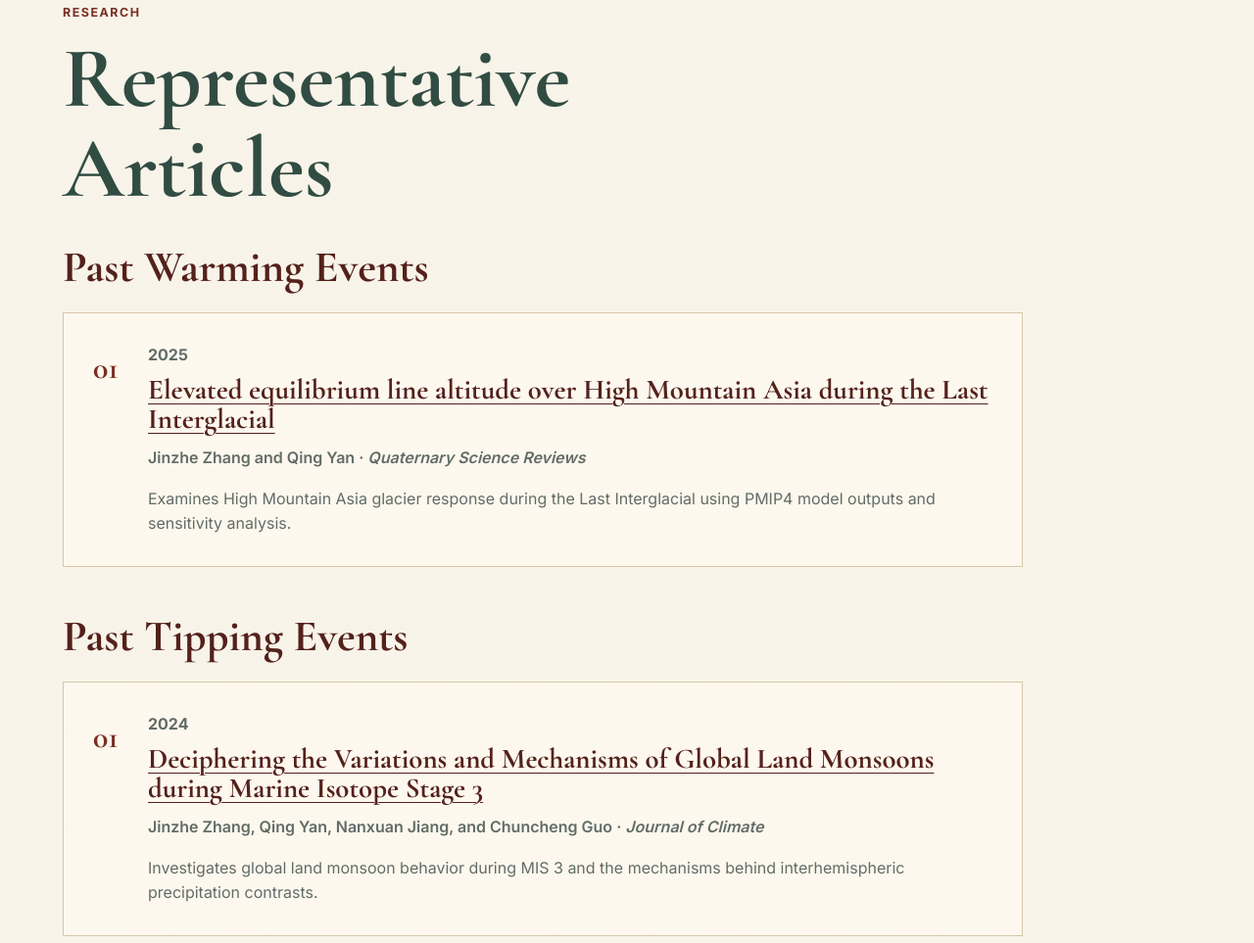
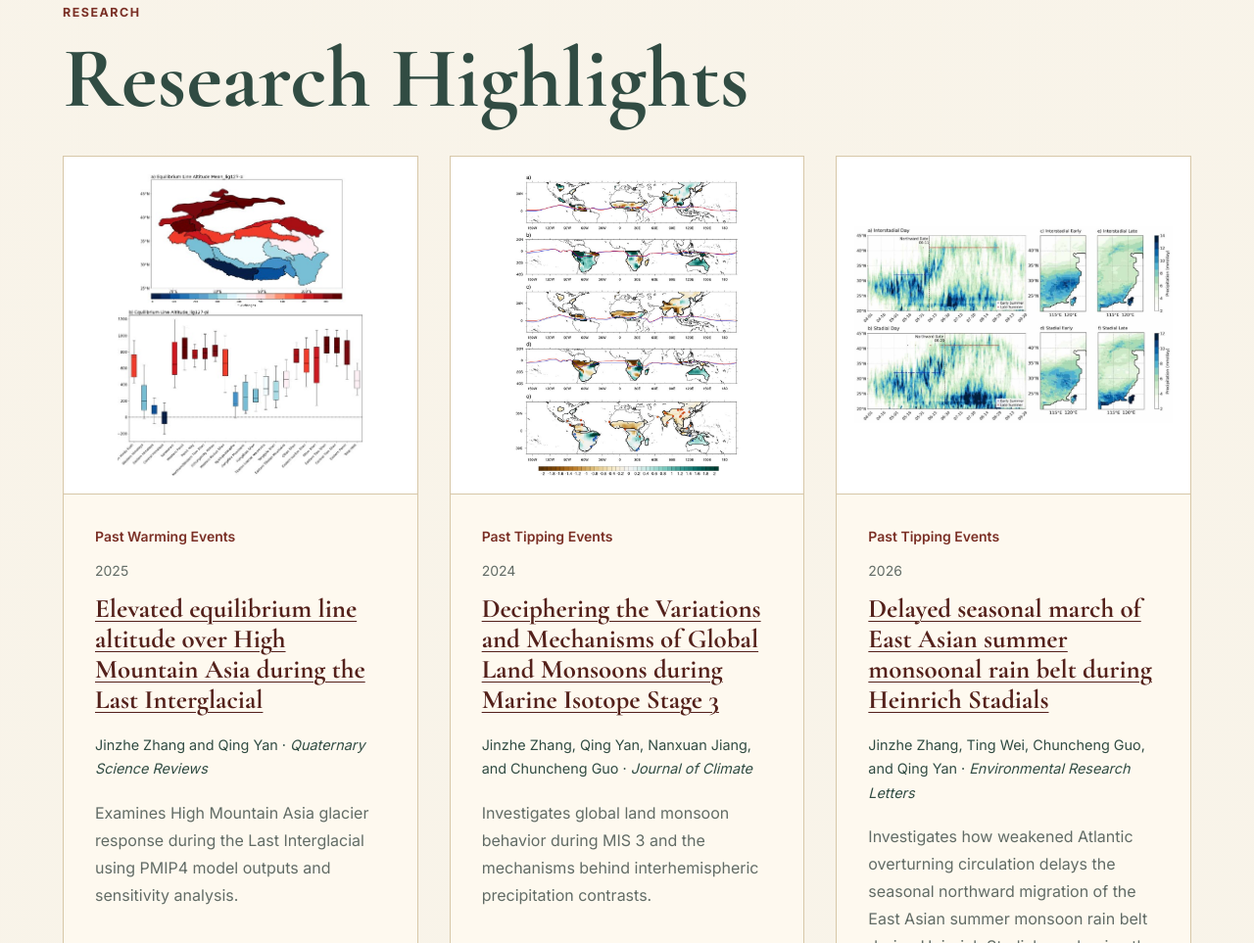
Before and after one commit to Zhangjzh2021/Zhangjzh2021.github.io, a plain HTML site: page index.html in a window 1280 px wide. Shown: the part 2564-3527 px from the top of the page at 98% size. Drawn offline with nearby package versions, Linux system fonts and the light colour scheme.

Commit message:
Present research highlights as three illustrated cards

```diff
--- a/index.html
+++ b/index.html
@@ -99,13 +99,15 @@
       >
         <div class="section-heading">
           <p class="kicker">Research</p>
-          <h2 id="publications-title">Representative Articles</h2>
+          <h2 id="publications-title">Research Highlights</h2>
         </div>
-        <div class="publication-group">
-          <h3 class="group-title">Past Warming Events</h3>
-        <ol class="publication-list">
-          <li>
-            <article>
+        <div class="highlights-grid">
+          <article class="highlight-card">
+            <a class="highlight-figure" href="assets/last-interglacial-glaciers.jpg" target="_blank" rel="noopener" aria-label="View full-size figure: Equilibrium line altitude changes over High Mountain Asia during the Last Interglacial">
+              <img src="assets/last-interglacial-glaciers.jpg" alt="Equilibrium line altitude changes over High Mountain Asia during the Last Interglacial" loading="lazy" />
+            </a>
+            <div class="highlight-copy">
+              <p class="highlight-topic">Past Warming Events</p>
               <p class="pub-year">2025</p>
               <h3>
                 <a href="https://www.sciencedirect.com/science/article/pii/S0277379125000873">
@@ -120,15 +122,14 @@
                 Examines High Mountain Asia glacier response during the Last
                 Interglacial using PMIP4 model outputs and sensitivity analysis.
               </p>
-            </article>
-          </li>
-        </ol>
-        </div>
-        <div class="publication-group">
-          <h3 class="group-title">Past Tipping Events</h3>
-        <ol class="publication-list">
-          <li>
-            <article>
+            </div>
+          </article>
+          <article class="highlight-card">
+            <a class="highlight-figure" href="assets/mis3-global-monsoons.jpg" target="_blank" rel="noopener" aria-label="View full-size figure: Global land monsoon precipitation changes during Marine Isotope Stage 3">
+              <img src="assets/mis3-global-monsoons.jpg" alt="Global land monsoon precipitation changes during Marine Isotope Stage 3" loading="lazy" />
+            </a>
+            <div class="highlight-copy">
+              <p class="highlight-topic">Past Tipping Events</p>
               <p class="pub-year">2024</p>
               <h3>
                 <a href="https://doi.org/10.1175/JCLI-D-23-0584.1">
@@ -144,17 +145,20 @@
                 Investigates global land monsoon behavior during MIS 3 and the
                 mechanisms behind interhemispheric precipitation contrasts.
               </p>
-            </article>
-          </li>
-          <li>
-            <article>
+            </div>
+          </article>
+          <article class="highlight-card">
+            <a class="highlight-figure" href="assets/heinrich-stadial-rainbelt.jpg" target="_blank" rel="noopener" aria-label="View full-size figure: Seasonal evolution of the East Asian summer monsoon rain belt during interstadials and stadials">
+              <img src="assets/heinrich-stadial-rainbelt.jpg" alt="Seasonal evolution of the East Asian summer monsoon rain belt during interstadials and stadials" loading="lazy" />
+            </a>
+            <div class="highlight-copy">
+              <p class="highlight-topic">Past Tipping Events</p>
               <p class="pub-year">2026</p>
               <h3><a href="https://iopscience.iop.org/article/10.1088/1748-9326/aebcfb">Delayed seasonal march of East Asian summer monsoonal rain belt during Heinrich Stadials</a></h3>
               <p class="pub-meta">Jinzhe Zhang, Ting Wei, Chuncheng Guo, and Qing Yan · <em>Environmental Research Letters</em></p>
               <p>Investigates how weakened Atlantic overturning circulation delays the seasonal northward migration of the East Asian summer monsoon rain belt during Heinrich Stadials, reshaping the timing and distribution of rainfall.</p>
-            </article>
-          </li>
-        </ol>
+            </div>
+          </article>
         </div>
       </section>
 
--- a/style.css
+++ b/style.css
@@ -223,56 +223,43 @@ h3 {
   color: var(--muted);
 }
 
-.publication-list {
+.highlights-grid {
   display: grid;
-  gap: 18px;
-  max-width: 980px;
-  margin: 0;
-  padding: 0;
-  list-style: none;
-  counter-reset: publications;
+  grid-template-columns: repeat(3, minmax(0, 1fr));
+  gap: clamp(20px, 2.5vw, 36px);
+  align-items: stretch;
 }
-
-.publication-list li {
-  counter-increment: publications;
+.highlight-card {
+  min-width: 0;
+  border: 1px solid var(--line);
+  background: rgba(255, 250, 240, 0.8);
+  overflow: hidden;
 }
-
-.publication-list article {
-  position: relative;
-  padding: 30px 30px 30px 86px;
-  border: 1px solid var(--line);
-  background: rgba(255, 250, 240, 0.72);
+.highlight-figure {
+  display: flex;
+  align-items: center;
+  justify-content: center;
+  height: clamp(280px, 27vw, 410px);
+  padding: 18px;
+  background: #fff;
+  border-bottom: 1px solid var(--line);
 }
-
-.publication-list article::before {
-  position: absolute;
-  top: 30px;
-  left: 30px;
-  color: var(--accent);
-  content: counter(publications, decimal-leading-zero);
-  font-family: "Cormorant Garamond", Georgia, serif;
-  font-size: 2rem;
-  font-weight: 700;
+.highlight-figure img { display: block; width: 100%; height: 100%; object-fit: contain; }
+.highlight-figure:focus-visible { outline: 3px solid var(--accent); outline-offset: -3px; }
+.highlight-copy { padding: clamp(22px, 2.5vw, 34px); }
+.highlight-topic { margin: 0 0 12px; color: var(--accent); font-size: 0.875rem; font-weight: 600; }
+.pub-year { margin: 0 0 12px; color: var(--muted); font-size: 0.875rem; }
+.highlight-card h3 { font-size: clamp(1.6rem, 2.1vw, 2rem); line-height: 1.16; }
+.highlight-card h3 a { text-decoration-thickness: 1px; text-underline-offset: 4px; }
+.highlight-card h3 a:hover { color: var(--accent); }
+.pub-meta { margin: 18px 0 0; color: var(--green); font-size: 0.9rem; line-height: 1.7; }
+.highlight-copy > p:last-child { color: var(--muted); margin: 18px 0 0; line-height: 1.75; }
+@media (max-width: 900px) {
+  .highlights-grid { grid-template-columns: 1fr; }
+  .highlight-figure { height: 390px; }
 }
-
-.pub-year {
-  margin: 0 0 8px;
-  color: var(--accent);
-  font-weight: 800;
-}
-
-.publication-list a {
-  text-decoration-thickness: 1px;
-  text-underline-offset: 5px;
-}
-
-.pub-meta {
-  margin: 12px 0 0;
-  font-weight: 600;
-}
-
-.publication-list article > p:last-child {
-  margin-bottom: 0;
+@media (max-width: 640px) {
+  .highlight-figure { height: 330px; padding: 14px; }
 }
 
 .link-list {
@@ -368,14 +355,6 @@ h3 {
     min-height: auto;
   }
 
-  .publication-list article {
-    padding: 76px 22px 24px;
-  }
-
-  .publication-list article::before {
-    left: 22px;
-  }
-
   .footer {
     flex-direction: column;
   }
```
Also changed, not shown: assets/heinrich-stadial-rainbelt.jpg (added), assets/last-interglacial-glaciers.jpg (added), assets/mis3-global-monsoons.jpg (added).
